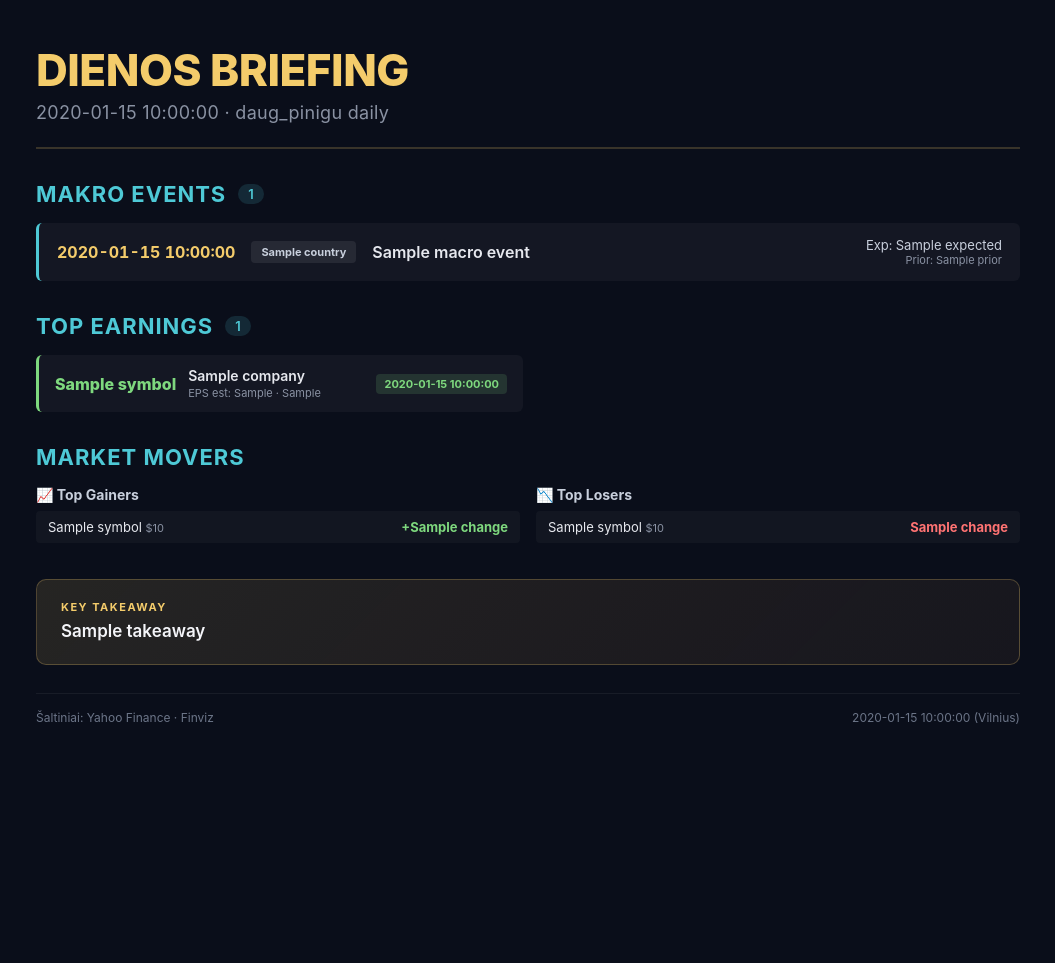
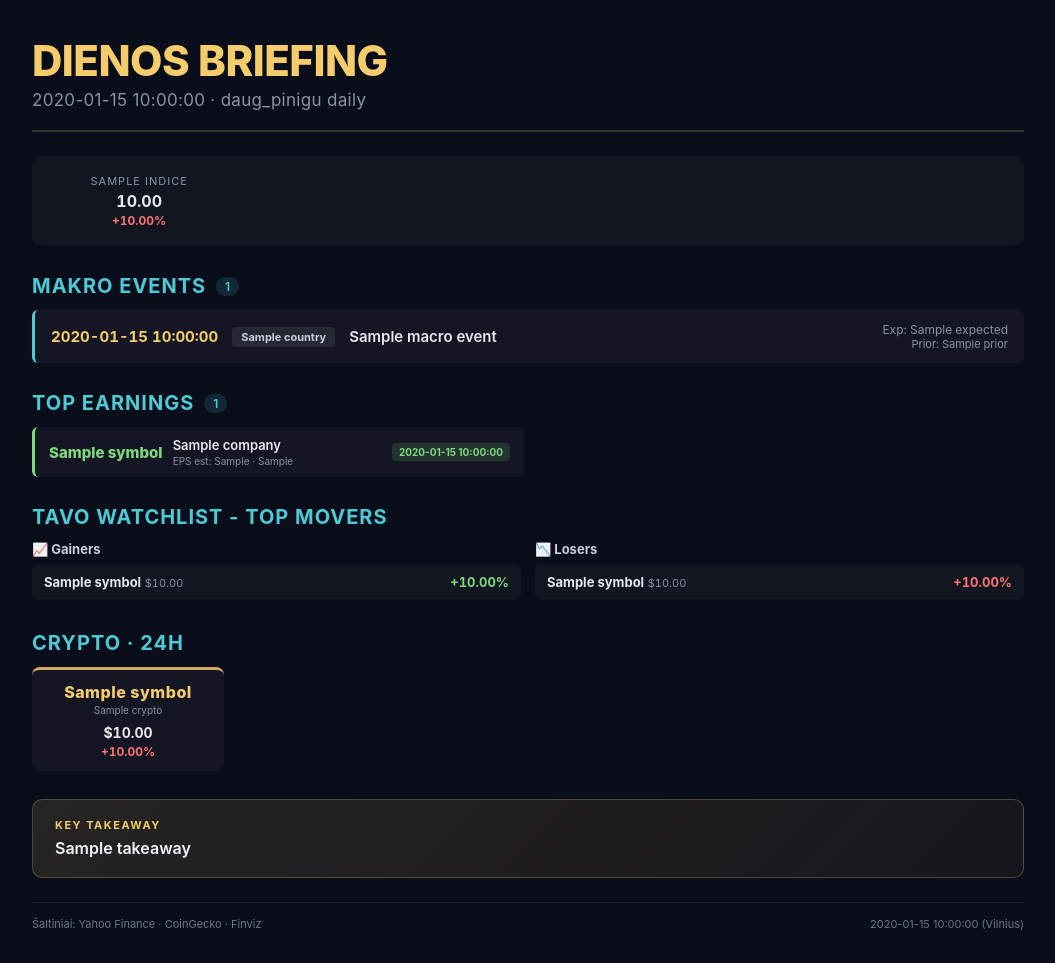
Before and after one commit to daugpinigu/daug-pinigu-briefing, a Python web app: template templates/briefing.html in a window 1280 px wide. Shown: the whole page, without its empty margins (12-1067 px from the left). Before the commit the page ends 724 px from the top, so only its background shows below. Run offline with Jinja, Linux system fonts and the light colour scheme; the template is opened without the code that fills it: most values are stand-ins (such as "Sample title", 1, 10 or a date in 2020).

Commit message:
Add watchlist movers, crypto via CoinGecko, indices/VIX market snapshot

```diff
--- a/templates/briefing.html
+++ b/templates/briefing.html
@@ -9,37 +9,66 @@
     background: #0a0e1a;
     color: #e6e8ee;
     width: 1080px;
-    padding: 48px 48px 36px;
+    padding: 40px 44px 32px;
   }
   header {
     border-bottom: 2px solid rgba(244,204,107,0.2);
-    padding-bottom: 24px;
-    margin-bottom: 32px;
+    padding-bottom: 20px;
+    margin-bottom: 24px;
   }
   h1 {
-    font-size: 44px;
+    font-size: 42px;
     font-weight: 800;
     color: #f4cc6b;
     letter-spacing: -0.5px;
     line-height: 1;
-    margin-bottom: 10px;
+    margin-bottom: 8px;
   }
   .date-line {
-    font-size: 18px;
+    font-size: 17px;
     color: #8a92a3;
     letter-spacing: 0.3px;
   }
-  .section {
-    margin-bottom: 32px;
+
+  .market-snapshot {
+    display: grid;
+    grid-template-columns: repeat(5, 1fr);
+    gap: 8px;
+    margin-bottom: 28px;
+    padding: 14px;
+    background: rgba(255,255,255,0.03);
+    border-radius: 10px;
   }
+  .snap-item { text-align: center; padding: 4px 0; }
+  .snap-label {
+    font-size: 11px;
+    color: #8a92a3;
+    text-transform: uppercase;
+    letter-spacing: 1px;
+    margin-bottom: 3px;
+  }
+  .snap-price {
+    font-size: 16px;
+    font-weight: 700;
+    color: #e6e8ee;
+    font-variant-numeric: tabular-nums;
+  }
+  .snap-change {
+    font-size: 12px;
+    font-weight: 700;
+    margin-top: 2px;
+    font-variant-numeric: tabular-nums;
+  }
+
+  .section { margin-bottom: 28px; }
   .section-header {
     display: flex;
     align-items: center;
-    margin-bottom: 16px;
-    gap: 12px;
+    margin-bottom: 12px;
+    gap: 10px;
   }
   .section-title {
-    font-size: 22px;
+    font-size: 20px;
     font-weight: 700;
     color: #4ec9d6;
     text-transform: uppercase;
@@ -48,81 +77,80 @@
   .section-count {
     background: rgba(78,201,214,0.15);
     color: #4ec9d6;
-    font-size: 13px;
-    padding: 2px 10px;
+    font-size: 12px;
+    padding: 2px 9px;
     border-radius: 10px;
     font-weight: 600;
   }
-  .events-list { display: flex; flex-direction: column; gap: 10px; }
+  .events-list { display: flex; flex-direction: column; gap: 8px; }
   .event-row {
     background: rgba(255,255,255,0.04);
     border-left: 3px solid #4ec9d6;
     border-radius: 6px;
-    padding: 14px 18px;
+    padding: 12px 16px;
     display: flex;
     align-items: center;
-    gap: 16px;
+    gap: 14px;
   }
   .event-row.high-impact {
     background: rgba(244,204,107,0.08);
     border-left-color: #f4cc6b;
   }
   .event-time {
-    font-size: 16px;
+    font-size: 15px;
     font-weight: 700;
     color: #f4cc6b;
-    min-width: 64px;
+    min-width: 56px;
     font-variant-numeric: tabular-nums;
   }
   .event-country {
     font-size: 11px;
     font-weight: 700;
     background: rgba(255,255,255,0.08);
-    padding: 4px 10px;
+    padding: 3px 9px;
     border-radius: 4px;
     color: #c8cfdc;
-    min-width: 36px;
+    min-width: 34px;
     text-align: center;
   }
   .event-name {
-    font-size: 16px;
+    font-size: 15px;
     font-weight: 600;
     color: #e6e8ee;
     flex: 1;
   }
   .event-data {
-    font-size: 13px;
+    font-size: 12px;
     color: #8a92a3;
     text-align: right;
     font-variant-numeric: tabular-nums;
-    min-width: 130px;
+    min-width: 120px;
   }
-  .event-data .expected { color: #c8cfdc; }
   .event-data .prior { font-size: 11px; }
 
   .earnings-grid {
     display: grid;
     grid-template-columns: repeat(2, 1fr);
-    gap: 10px;
+    gap: 8px;
   }
   .earnings-row {
     background: rgba(255,255,255,0.04);
     border-radius: 6px;
-    padding: 12px 16px;
+    padding: 10px 14px;
     display: flex;
     align-items: center;
-    gap: 12px;
+    gap: 10px;
     border-left: 3px solid #7ed87e;
   }
   .earnings-symbol {
-    font-size: 16px;
+    font-size: 15px;
     font-weight: 800;
     color: #7ed87e;
-    min-width: 56px;
+    min-width: 52px;
   }
   .earnings-info { flex: 1; min-width: 0; }
   .earnings-company {
-    font-size: 14px;
+    font-size: 13px;
     font-weight: 600;
     color: #e6e8ee;
     white-space: nowrap;
@@ -130,15 +158,15 @@
     text-overflow: ellipsis;
   }
   .earnings-meta {
-    font-size: 11px;
+    font-size: 10px;
     color: #8a92a3;
     margin-top: 2px;
   }
   .earnings-time {
     background: rgba(126,216,126,0.15);
     color: #7ed87e;
-    font-size: 11px;
-    padding: 3px 8px;
+    font-size: 10px;
+    padding: 3px 7px;
     border-radius: 4px;
     font-weight: 700;
   }
@@ -146,29 +174,68 @@
   .movers-grid {
     display: grid;
     grid-template-columns: 1fr 1fr;
-    gap: 16px;
+    gap: 14px;
   }
   .movers-col-title {
-    font-size: 14px;
+    font-size: 13px;
     font-weight: 700;
     margin-bottom: 8px;
     color: #c8cfdc;
   }
   .mover-row {
     display: flex;
+    align-items: center;
     justify-content: space-between;
-    padding: 8px 12px;
+    padding: 9px 12px;
     background: rgba(255,255,255,0.03);
-    border-radius: 4px;
+    border-radius: 5px;
     margin-bottom: 4px;
     font-size: 13px;
   }
-  .mover-up { color: #7ed87e; font-weight: 700; }
-  .mover-down { color: #ff7373; font-weight: 700; }
+  .mover-symbol { font-weight: 700; color: #e6e8ee; min-width: 56px; }
+  .mover-price { color: #8a92a3; font-size: 11px; font-variant-numeric: tabular-nums; }
+  .mover-up { color: #7ed87e; font-weight: 700; font-variant-numeric: tabular-nums; }
+  .mover-down { color: #ff7373; font-weight: 700; font-variant-numeric: tabular-nums; }
+
+  .crypto-grid {
+    display: grid;
+    grid-template-columns: repeat(5, 1fr);
+    gap: 8px;
+  }
+  .crypto-card {
+    background: rgba(255,255,255,0.04);
+    border-radius: 8px;
+    padding: 12px 10px;
+    text-align: center;
+    border-top: 3px solid #d4a85e;
+  }
+  .crypto-symbol {
+    font-size: 16px;
+    font-weight: 800;
+    color: #f4cc6b;
+    letter-spacing: 0.5px;
+  }
+  .crypto-name {
+    font-size: 10px;
+    color: #8a92a3;
+    margin: 2px 0 8px;
+  }
+  .crypto-price {
+    font-size: 14px;
+    font-weight: 700;
+    color: #e6e8ee;
+    font-variant-numeric: tabular-nums;
+    margin-bottom: 3px;
+  }
+  .crypto-change {
+    font-size: 12px;
+    font-weight: 700;
+    font-variant-numeric: tabular-nums;
+  }
 
   .key-takeaway {
     margin-top: 16px;
-    padding: 20px 24px;
+    padding: 18px 22px;
     background: linear-gradient(135deg, rgba(244,204,107,0.12) 0%, rgba(232,156,91,0.06) 100%);
     border: 1px solid rgba(244,204,107,0.25);
     border-radius: 10px;
@@ -179,28 +246,22 @@
     text-transform: uppercase;
     letter-spacing: 1.5px;
     font-weight: 700;
-    margin-bottom: 6px;
+    margin-bottom: 5px;
   }
   .takeaway-text {
-    font-size: 17px;
+    font-size: 16px;
     font-weight: 600;
     color: #f4f5f9;
     line-height: 1.4;
   }
-  .empty-note {
-    color: #6c7588;
-    font-size: 14px;
-    padding: 12px 0;
-    font-style: italic;
-  }
   footer {
-    margin-top: 28px;
-    padding-top: 16px;
+    margin-top: 24px;
+    padding-top: 14px;
     border-top: 1px solid rgba(255,255,255,0.06);
     display: flex;
     justify-content: space-between;
     color: #6c7588;
-    font-size: 12px;
+    font-size: 11px;
   }
 </style>
 </head>
@@ -210,6 +271,18 @@
   <h1>DIENOS BRIEFING</h1>
   <div class="date-line">{{ date_long }} · daug_pinigu daily</div>
 </header>
+
+{% if indices %}
+<div class="market-snapshot">
+  {% for i in indices %}
+  <div class="snap-item">
+    <div class="snap-label">{{ i.name }}</div>
+    <div class="snap-price">{% if i.price >= 1000 %}{{ "{:,.0f}".format(i.price) }}{% else %}{{ "%.2f"|format(i.price) }}{% endif %}</div>
+    <div class="snap-change" style="color: {% if i.change_pct >= 0 %}#7ed87e{% else %}#ff7373{% endif %}">{{ "%+.2f"|format(i.change_pct) }}%</div>
+  </div>
+  {% endfor %}
+</div>
+{% endif %}
 
 {% if macro_events %}
 <section class="section">
@@ -224,7 +297,7 @@
       <div class="event-country">{{ e.country }}</div>
       <div class="event-name">{{ e.name }}</div>
       <div class="event-data">
-        {% if e.expected %}<div class="expected">Exp: {{ e.expected }}</div>{% endif %}
+        {% if e.expected %}<div>Exp: {{ e.expected }}</div>{% endif %}
         {% if e.prior %}<div class="prior">Prior: {{ e.prior }}</div>{% endif %}
       </div>
     </div>
@@ -244,10 +317,8 @@
     <div class="earnings-row">
       <div class="earnings-symbol">{{ e.symbol }}</div>
       <div class="earnings-info">
-        <div class="earnings-company">{{ e.company[:28] }}</div>
-        <div class="earnings-meta">
-          {% if e.eps_est %}EPS est: {{ e.eps_est }} · {% endif %}{{ e.market_cap }}
-        </div>
+        <div class="earnings-company">{{ e.company[:26] }}</div>
+        <div class="earnings-meta">{% if e.eps_est %}EPS est: {{ e.eps_est }} · {% endif %}{{ e.market_cap }}</div>
       </div>
       <div class="earnings-time">{{ e.call_time }}</div>
     </div>
@@ -256,30 +327,48 @@
 </section>
 {% endif %}
 
-{% if movers.gainers or movers.losers %}
+{% if watchlist.gainers or watchlist.losers %}
 <section class="section">
   <div class="section-header">
-    <div class="section-title">Market Movers</div>
+    <div class="section-title">Tavo Watchlist - Top Movers</div>
   </div>
   <div class="movers-grid">
     <div>
-      <div class="movers-col-title">📈 Top Gainers</div>
-      {% for m in movers.gainers %}
+      <div class="movers-col-title">📈 Gainers</div>
+      {% for m in watchlist.gainers %}
       <div class="mover-row">
-        <span>{{ m.symbol }} <span style="color:#8a92a3;font-size:11px">${{ m.price }}</span></span>
-        <span class="mover-up">+{{ m.change }}</span>
+        <span><span class="mover-symbol">{{ m.symbol }}</span> <span class="mover-price">${{ "%.2f"|format(m.price) }}</span></span>
+        <span class="mover-up">{{ "%+.2f"|format(m.change_pct) }}%</span>
       </div>
       {% endfor %}
     </div>
     <div>
-      <div class="movers-col-title">📉 Top Losers</div>
-      {% for m in movers.losers %}
+      <div class="movers-col-title">📉 Losers</div>
+      {% for m in watchlist.losers %}
       <div class="mover-row">
-        <span>{{ m.symbol }} <span style="color:#8a92a3;font-size:11px">${{ m.price }}</span></span>
-        <span class="mover-down">{{ m.change }}</span>
+        <span><span class="mover-symbol">{{ m.symbol }}</span> <span class="mover-price">${{ "%.2f"|format(m.price) }}</span></span>
+        <span class="mover-down">{{ "%+.2f"|format(m.change_pct) }}%</span>
       </div>
       {% endfor %}
     </div>
+  </div>
+</section>
+{% endif %}
+
+{% if crypto %}
+<section class="section">
+  <div class="section-header">
+    <div class="section-title">Crypto · 24h</div>
+  </div>
+  <div class="crypto-grid">
+    {% for c in crypto %}
+    <div class="crypto-card">
+      <div class="crypto-symbol">{{ c.symbol }}</div>
+      <div class="crypto-name">{{ c.name }}</div>
+      <div class="crypto-price">{% if c.price >= 1000 %}${{ "{:,.0f}".format(c.price) }}{% else %}${{ "%.2f"|format(c.price) }}{% endif %}</div>
+      <div class="crypto-change" style="color: {% if c.change_pct >= 0 %}#7ed87e{% else %}#ff7373{% endif %}">{{ "%+.2f"|format(c.change_pct) }}%</div>
+    </div>
+    {% endfor %}
   </div>
 </section>
 {% endif %}
@@ -292,7 +381,7 @@
 {% endif %}
 
 <footer>
-  <span>Šaltiniai: Yahoo Finance · Finviz</span>
+  <span>Šaltiniai: Yahoo Finance · CoinGecko · Finviz</span>
   <span>{{ generated_at }} (Vilnius)</span>
 </footer>
 
```
Also changed, not shown: src/fetch.py (+93 -0 lines), src/main.py (+20 -6 lines), src/watchlist.py (added, +28 -0 lines).
